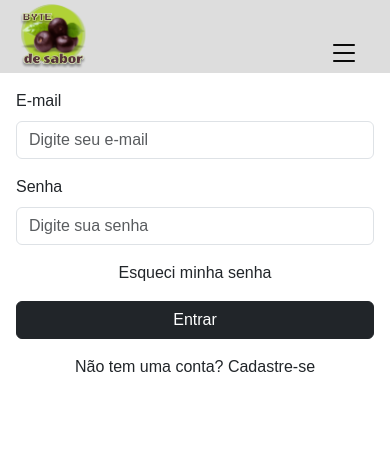
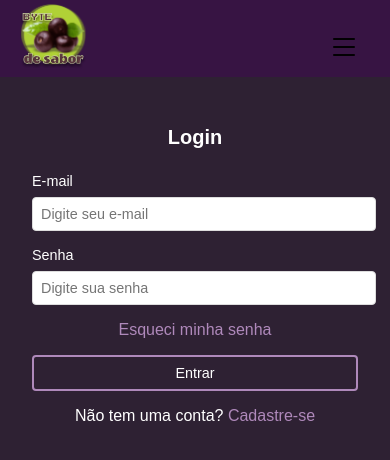
Before and after one commit to paulemacedo/BytedeSabor, a React (Vite) app: page /login in a window 390 px wide. Shown: the top 460 px of the page. Built offline with nearby package versions, Linux system fonts and the light colour scheme.

Commit message:
Add styles and components for Carrinho, Card, and Login; update product data

```diff
--- /dev/null
+++ b/index.css
@@ -0,0 +1,21 @@
+/* CSS gerais */
+
+ body {
+    background-color: #2e2133;
+    color: #FFF;
+}
+
+/* Button styles */
+.btn {
+    padding: 0.75rem;
+    color: white;
+    background-color: transparent;
+    border: solid 2px #af89bb;
+    border-radius: 4px;
+    font-size: 1rem;
+    cursor: pointer;
+}
+
+.btn:hover {
+    background-color: #af89bb;
+}
--- a/index.html
+++ b/index.html
@@ -3,13 +3,14 @@
   <head>
     <meta charset="utf-8">
     <meta name="viewport" content="width=device-width, initial-scale=1">
-    <title>Loja Açaí</title>
-    <link href="https://cdn.jsdelivr.net/npm/bootstrap@5.3.3/dist/css/bootstrap.min.css" rel="stylesheet" integrity="sha384-QWTKZyjpPEjISv5WaRU9OFeRpok6YctnYmDr5pNlyT2bRjXh0JMhjY6hW+ALEwIH" crossorigin="anonymous">
+    <link rel="icon" type="image/svg+xml" href="/icon.svg" />
+    <title>Byte de Sabor</title>
+    <link rel="stylesheet" type="text/css" href="/index.css" />
   </head>
 
   <body>
     <div id="root"></div>
     <script type="module" src="/src/main.jsx"></script>
-    <script src="https://cdn.jsdelivr.net/npm/bootstrap@5.3.3/dist/js/bootstrap.bundle.min.js" integrity="sha384-YvpcrYf0tY3lHB60NNkmXc5s9fDVZLESaAA55NDzOxhy9GkcIdslK1eN7N6jIeHz" crossorigin="anonymous"></script>
+
   </body>
 </html>
--- a/src/App.css
+++ b/src/App.css
@@ -11,6 +11,7 @@ header {
   align-items: center;
   padding-left: 100px;
   padding-right: 100px;
+  background-color: #371443;
   position: relative; /* Adicionado para posicionamento do hamburger */
 }
 
@@ -31,7 +32,7 @@ nav a {
   font-size: 1.6rem;
   text-decoration: none;
   padding-left: 20px;
-  color: black;
+  color: #fff;
 }
 
 .hamburger {
--- a/src/components/Card.jsx
+++ b/src/components/Card.jsx
@@ -9,7 +9,7 @@ const Card = ({ nome, imagem, descricao, preco }) => {
                 <h2 className="card-title">{nome}</h2>
                 <p className="card-description">{descricao}</p>
                 <p className="card-price">{preco}</p>
-                <a className="card-link" href="#">
+                <a className="card-link btn" href="#">
                     <i className="bi bi-cart"></i> Adicionar ao carrinho
                 </a>
             </div>
--- /dev/null
+++ b/src/pages/Login.css
@@ -0,0 +1,152 @@
+/* Container styles */
+.login-container {
+    max-width: 400px;
+    margin: 2rem auto;
+    padding: 2rem;
+    border-radius: 9px;
+    justify-content: center;
+    align-items: center;
+}
+
+.login-form {
+    display: flex;
+    flex-direction: column;
+    justify-content: center;
+    align-items: center;
+}
+
+/* Classe específica para botão de login */
+.login-btn {
+    min-width: 90%;  /* Usando min-width ao invés de width */
+    padding: 0.75rem 2rem;  /* Adicionando padding horizontal */
+}
+
+/* Classe para centralização */
+.center-btn {
+    display: flex;
+    justify-content: center;
+    align-items: center;
+    width: 100%;
+    margin-top: 1rem;
+}
+
+/* Form styles */
+form {
+    width: 100%;
+}
+
+.form-group {
+    margin-bottom: 1rem;
+}
+
+.form-label {
+    display: block;
+    margin-bottom: 0.5rem;
+    font-weight: 500;
+    color: #ffffff;
+}
+
+.form-input {
+    width: 100%;
+    padding: 0.75rem;
+    border: 1px solid #ddd;
+    border-radius: 4px;
+    font-size: 1rem;
+    transition: border-color 0.2s;
+}
+
+.form-input:focus {
+    outline: none;
+    border-color: #666;
+}
+
+
+/* Link styles */
+.text-center {
+    text-align: center;
+}
+
+.link-container {
+    margin-top: 1rem;
+}
+
+a {
+    color: #af89bb;
+    text-decoration: none;
+    cursor: pointer;
+}
+
+a:hover {
+    text-decoration: underline;
+}
+
+/* Utility classes */
+.d-none {
+    display: none;
+}
+
+.mb-3 {
+    margin-bottom: 1rem;
+}
+
+.mt-3 {
+    margin-top: 1rem;
+}
+
+/* Title styles */
+#form-title {
+    text-align: center;
+    margin-bottom: 1.5rem;
+    font-size: 1.5rem;
+}
+
+
+
+/* Responsive styles */
+@media (max-width: 768px) {
+    .login-container {
+        max-width: 100%;
+        margin: 1rem;
+        padding: 1rem;
+    }
+
+    .form-input {
+        padding: 0.5rem;
+    }
+
+    .login-btn {
+        min-width: 95%;
+    }
+
+    .btn {
+        padding: 0.5rem;
+    }
+}
+
+/* Small screens */
+@media (max-width: 480px) {
+    .login-container {
+        margin: 0.5rem;
+        padding: 0.5rem;
+    }
+
+    #form-title {
+        font-size: 1.25rem;
+    }
+
+    .form-label {
+        font-size: 0.9rem;
+    }
+
+    .form-input {
+        font-size: 0.9rem;
+    }
+
+    .login-btn {
+        min-width: 100%;
+    }
+
+    .btn {
+        font-size: 0.9rem;
+    }
+}
--- a/src/pages/Login.jsx
+++ b/src/pages/Login.jsx
@@ -1,124 +1,178 @@
-document.addEventListener('DOMContentLoaded', function () {
-    const loginForm = document.getElementById('login-form');
-    const registerForm = document.getElementById('register-form');
-    const toggleLink = document.getElementById('toggle-link');
-    const formTitle = document.getElementById('form-title');
-    const forgotForm = document.getElementById('forgot-password-form');
-    const toggleLinkPass = document.getElementById('toggle-link-pass');
-
-
-    //função alterna entre login e cadastro na pagina login.html
-    toggleLink.addEventListener('click', function toggleForms() {
-        if (loginForm.classList.contains('d-none')) {
-            loginForm.classList.remove('d-none');
-            registerForm.classList.add('d-none'); /*ativa login*/
-            formTitle.textContent = 'Login';
-            toggleLink.innerHTML = 'Não tem uma conta? <a href="sis/login.html" onclick="toggleForms()">Cadastre-se</a>';
-        } else {
-            loginForm.classList.add('d-none');
-            registerForm.classList.remove('d-none'); /*ativa cadastro*/
-            formTitle.textContent = 'Cadastro';
-            toggleLink.innerHTML = 'Já tem uma conta? <a href="sis/login.html" onclick="toggleForms()">Faça login</a>';
-        }
-    })
-
-    //função alterna login para esqueci senha
-    toggleLinkPass.addEventListener('click', function togglePassword() {
-        if (forgotForm.classList.contains('d-none')) {
-            forgotForm.classList.remove('d-none');
-            loginForm.classList.add('d-none'); /*ativa form red senha*/
-            formTitle.textContent = 'Redefinir Senha';
-            toggleLink.innerHTML = '<a href="sis/login.html" onclick="toggleForms()">Voltar ao Login</a>';
-        }
-    })
-
-
-});
+import React from 'react';
+import './Login.css';
 
 const Login = () => {
     return (
-        <>
+        <div className="login-container">
+            <h2 id="form-title">Login</h2>
+
             <form id="login-form">
-            <div class="mb-3">
-                <label for="email" class="form-label">E-mail</label>
-                <input type="email" class="form-control" id="email" placeholder="Digite seu e-mail"
-                    required/>
+                <div className="mb-3">
+                    <label htmlFor="email" className="form-label">E-mail</label>
+                    <input
+                        type="email"
+                        className="form-input"
+                        id="email"
+                        placeholder="Digite seu e-mail"
+                        required
+                    />
                 </div>
-            <div class="mb-3">
-                <label for="password" class="form-label">Senha</label>
-                <input type="password" class="form-control" id="password" placeholder="Digite sua senha"
-                    required/>
+                <div className="mb-3">
+                    <label htmlFor="password" className="form-label">Senha</label>
+                    <input
+                        type="password"
+                        className="form-input"
+                        id="password"
+                        placeholder="Digite sua senha"
+                        required
+                    />
                 </div>
 
-            <div class="mb-3 text-center">
-                <span id="toggle-link-pass"><a onclick="togglePassword()">Esqueci minha senha</a></span>
+                <div className="mb-3 text-center">
+                    <span id="toggle-link-pass">
+                        <a onClick={togglePassword}>Esqueci minha senha</a>
+                    </span>
                 </div>
 
-            <div class="d-grid">
-                <button type="submit" class="btn btn-dark">Entrar</button>
+                <div className="center-btn">
+                    <button type="submit" className="btn login-btn">Entrar</button>
                 </div>
             </form>
 
-        <form id="register-form" class="d-none">
-            <div class="mb-3">
-                <label for="register-name" class="form-label">Nome</label>
-                <input type="text" class="form-control" id="register-name" placeholder="Digite seu nome"
-                    required/>
+            <form id="register-form" className="d-none">
+                <div className="mb-3">
+                    <label htmlFor="register-name" className="form-label">Nome</label>
+                    <input
+                        type="text"
+                        className="form-input"
+                        id="register-name"
+                        placeholder="Digite seu nome"
+                        required
+                    />
                 </div>
-            <div class="mb-3">
-                <label for="register-email" class="form-label">E-mail</label>
-                <input type="email" class="form-control" id="register-email"
-                    placeholder="Digite seu e-mail" required/>
+                <div className="mb-3">
+                    <label htmlFor="register-email" className="form-label">E-mail</label>
+                    <input
+                        type="email"
+                        className="form-input"
+                        id="register-email"
+                        placeholder="Digite seu e-mail"
+                        required
+                    />
                 </div>
-            <div class="mb-3">
-                <label for="register-password" class="form-label">Senha</label>
-                <input type="password" class="form-control" id="register-password"
-                    placeholder="Digite sua senha" required/>
+                <div className="mb-3">
+                    <label htmlFor="register-password" className="form-label">Senha</label>
+                    <input
+                        type="password"
+                        className="form-input"
+                        id="register-password"
+                        placeholder="Digite sua senha"
+                        required
+                    />
                 </div>
-            <div class="mb-3">
-                <label for="confirm-password" class="form-label">Confirmar Senha</label>
-                <input type="password" class="form-control" id="confirm-password"
-                    placeholder="Confirme sua senha" required/>
+                <div className="mb-3">
+                    <label htmlFor="confirm-password" className="form-label">Confirmar Senha</label>
+                    <input
+                        type="password"
+                        className="form-input"
+                        id="confirm-password"
+                        placeholder="Confirme sua senha"
+                        required
+                    />
                 </div>
-            <div class="d-grid">
-                <button type="submit" class="btn btn-dark">Cadastrar</button>
+
+                <div className="center-btn">
+                    <button type="submit" className="btn login-btn">Cadastrar</button>
                 </div>
             </form>
 
-
-        <form id="forgot-password-form" class="d-none">
-            <div class="mb-3">
-                <label for="forgot-email" class="form-label">E-mail</label>
-                <input type="email" class="form-control" id="forgot-email"
-                    placeholder="Digite seu e-mail registrado" required/>
+            <form id="forgot-password-form" className="d-none">
+                <div className="mb-3">
+                    <label htmlFor="forgot-email" className="form-label">E-mail</label>
+                    <input
+                        type="email"
+                        className="form-input"
+                        id="forgot-email"
+                        placeholder="Digite seu e-mail registrado"
+                        required
+                    />
                 </div>
-            <div class="mb-3">
-                <label for="verification-code" class="form-label">Código de Verificação</label>
-                <input type="text" class="form-control" id="verification-code"
-                    placeholder="Digite o código enviado" required/>
+                <div className="mb-3">
+                    <label htmlFor="verification-code" className="form-label">Código de Verificação</label>
+                    <input
+                        type="text"
+                        className="form-input"
+                        id="verification-code"
+                        placeholder="Digite o código enviado"
+                        required
+                    />
                 </div>
-            <div class="mb-3">
-                <label for="new-password" class="form-label">Nova Senha</label>
-                <input type="password" class="form-control" id="new-password"
-                    placeholder="Digite sua nova senha" required/>
+                <div className="mb-3">
+                    <label htmlFor="new-password" className="form-label">Nova Senha</label>
+                    <input
+                        type="password"
+                        className="form-input"
+                        id="new-password"
+                        placeholder="Digite sua nova senha"
+                        required
+                    />
                 </div>
-            <div class="mb-3">
-                <label for="confirm-new-password" class="form-label">Confirmar Nova Senha</label>
-                <input type="password" class="form-control" id="confirm-new-password"
-                    placeholder="Confirme sua nova senha" required/>
+                <div className="mb-3">
+                    <label htmlFor="confirm-new-password" className="form-label">Confirmar Nova Senha</label>
+                    <input
+                        type="password"
+                        className="form-input"
+                        id="confirm-new-password"
+                        placeholder="Confirme sua nova senha"
+                        required
+                    />
                 </div>
-            <div class="d-grid">
-                <button type="submit" class="btn btn-dark">Redefinir Senha</button>
+                <div className="center-btn">
+                    <button type="submit" className="btn login-btn">Redefinir Senha</button>
                 </div>
             </form>
 
+            <div className="mt-3 text-center">
+                <span id="toggle-link">
+                    Não tem uma conta? <a onClick={toggleForms}>Cadastre-se</a>
+                </span>
+            </div>
+        </div>
+    );
+};
 
+// Toggle functions
+const toggleForms = () => {
+    const loginForm = document.getElementById('login-form');
+    const registerForm = document.getElementById('register-form');
+    const formTitle = document.getElementById('form-title');
+    const toggleLink = document.getElementById('toggle-link');
 
-        <div class="mt-3 text-center">
-            <span id="toggle-link">Não tem uma conta? <a onclick="toggleForms()">Cadastre-se</a></span>
-        </div>
-    </>
-    )
+    if (loginForm.classList.contains('d-none')) {
+        loginForm.classList.remove('d-none');
+        registerForm.classList.add('d-none');
+        formTitle.textContent = 'Login';
+        toggleLink.innerHTML = 'Não tem uma conta? <a onClick="toggleForms()">Cadastre-se</a>';
+    } else {
+        loginForm.classList.add('d-none');
+        registerForm.classList.remove('d-none');
+        formTitle.textContent = 'Cadastro';
+        toggleLink.innerHTML = 'Já tem uma conta? <a onClick="toggleForms()">Faça login</a>';
+    }
+};
+
+const togglePassword = () => {
+    const loginForm = document.getElementById('login-form');
+    const forgotForm = document.getElementById('forgot-password-form');
+    const formTitle = document.getElementById('form-title');
+    const toggleLink = document.getElementById('toggle-link');
+
+    if (forgotForm.classList.contains('d-none')) {
+        forgotForm.classList.remove('d-none');
+        loginForm.classList.add('d-none');
+        formTitle.textContent = 'Redefinir Senha';
+        toggleLink.innerHTML = '<a onClick="toggleForms()">Voltar ao Login</a>';
+    }
 };
 
 export default Login;
```
Also changed, not shown: src/back-end/Produtos.jsx (+50 -8 lines), src/components/Card.css (+5 -6 lines), src/components/Catalogo.css (+6 -5 lines), public/icon.svg (added), src/Assets/Img/logo.png (deleted), src/components/Carrinho.css (added), src/components/Carrinho.jsx (added). Lines whose indentation alone changed are shown as unchanged.
